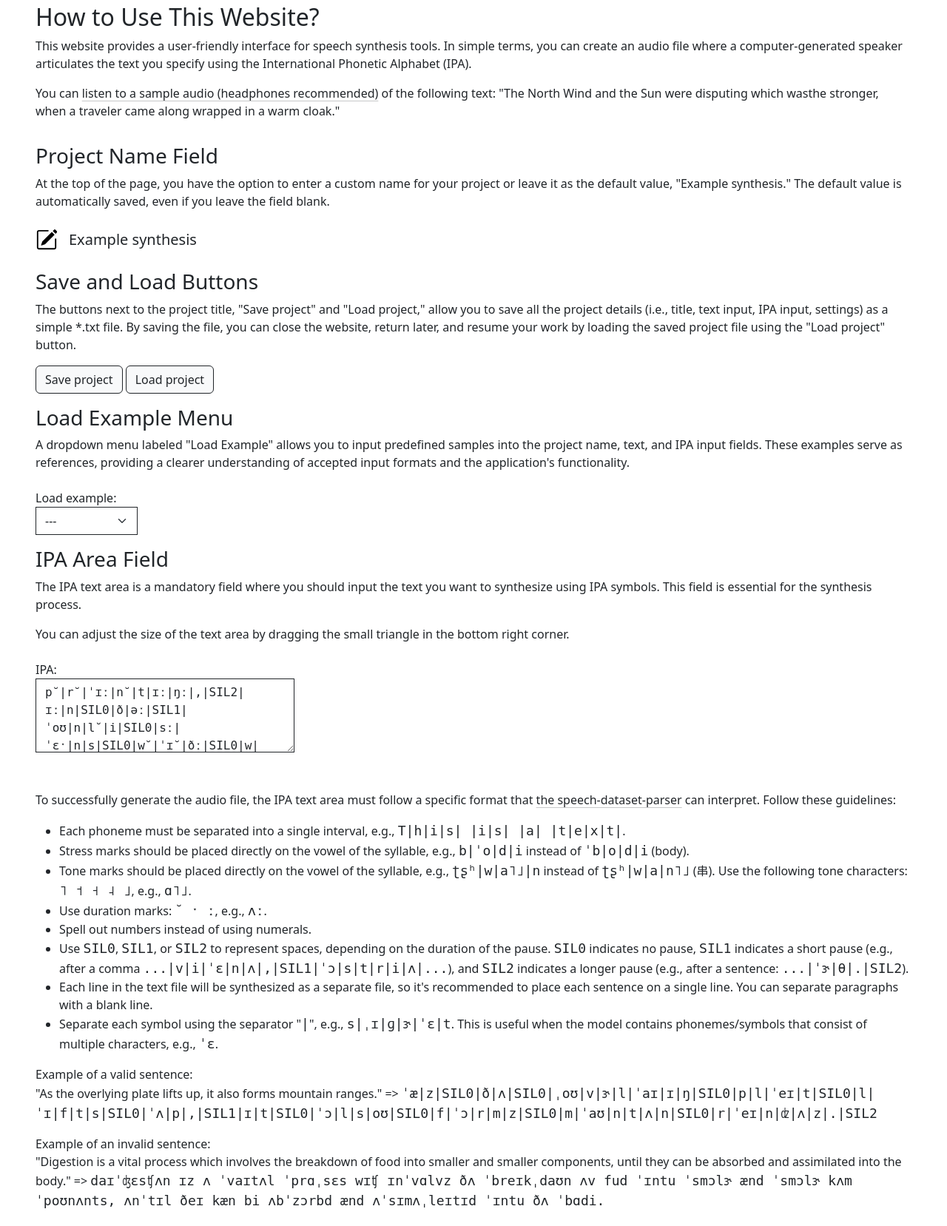
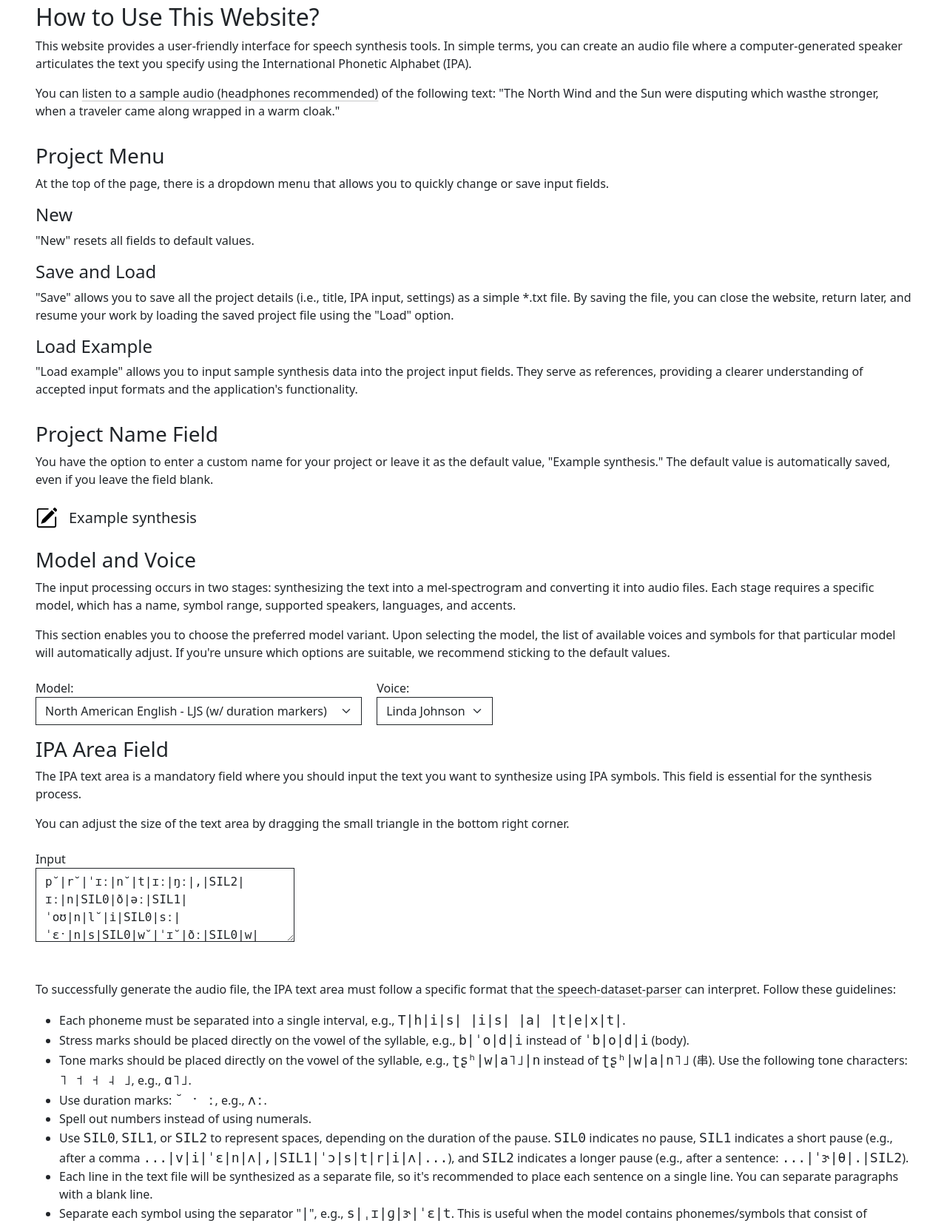
Before and after one commit to ntlprzybysz/synthesis-gui, a Django app: page /synthesis/help/ in a window 1280 px wide. Shown: the part 192-1849 px from the top of the page at 74% size. Run offline with Django 4.2, Linux system fonts and the light colour scheme; parts of the project's set-up code (start-up, migrations or seed data) failed here and were passed over.

Commit message:
Adjusted help page to new interface

```diff
--- a/synthesis/templates/help.html
+++ b/synthesis/templates/help.html
@@ -26,9 +26,35 @@
 
     <div class="row mb-3">
         <div class="col">
+            <h3>Project Menu</h3>
+            <p class="text-start">
+                At the top of the page, there is a dropdown menu that allows you to quickly change or save
+                input fields.
+            </p>
+            <h4>New</h4>
+            <p class="text-start">
+                "New" resets all fields to default values.
+            </p>
+            <h4>Save and Load</h4>
+            <p class="text-start">
+                "Save" allows you to save all the project details (i.e., title, IPA input, settings) as
+                a simple *.txt file. By saving the file, you can close the website, return later,
+                and resume your work by loading the saved project file using the "Load" option.
+            </p>
+            <h4>Load Example</h4>
+            <p class="text-start">
+                "Load example" allows you to input sample synthesis data into the project input fields.
+                They serve as references, providing a clearer understanding of accepted input formats
+                and the application's functionality.
+            </p>
+        </div>
+    </div>
+
+    <div class="row mb-3">
+        <div class="col">
             <h3>Project Name Field</h3>
             <p class="text-start">
-                At the top of the page, you have the option to enter a custom name for your project or leave it as
+                You have the option to enter a custom name for your project or leave it as
                 the default value, "Example synthesis." The default value is automatically saved, even if you
                 leave the field blank.
             </p>
@@ -50,35 +76,34 @@
 
     <div class="row mb-3">
         <div class="col">
-            <h3>Save and Load Buttons</h3>
+            <h3>Model and Voice</h3>
             <p class="text-start">
-                The buttons next to the project title, "Save project" and "Load project," allow you to save all
-                the project details (i.e., title, text input, IPA input, settings) as a simple *.txt file.
-                By saving the file, you can close the website, return later, and resume your work by loading
-                the saved project file using the "Load project" button.
+                The input processing occurs in two stages: synthesizing the text into a mel-spectrogram
+                and converting it into audio files. Each stage requires a specific model, which has a name,
+                symbol range, supported speakers, languages, and accents.
             </p>
-            <button type="button" id="save-project-button" class="btn btn-light btn-outline-dark">Save
-                project</button>
-            <button type="button" id="load-project-button" class="btn btn-light btn-outline-dark">Load
-                project</button>
-        </div>
-    </div>
-
-    <div class="row mb-3">
-        <div class="col">
-            <h3>Load Example Menu</h3>
             <p class="text-start">
-                A dropdown menu labeled "Load Example" allows you to input predefined samples into
-                the project name, text, and IPA input fields. These examples serve as references,
-                providing a clearer understanding of accepted input formats and the application's functionality.
+                This section enables you to choose the preferred model variant. Upon selecting the model,
+                the list of available voices and symbols for that particular model will automatically adjust.
+                If you're unsure which options are suitable, we recommend sticking to the default values.
             </p>
-            <label for="example-select-field">Load example:
-                <select class="form-select" name="example-select-test-field" id="example-test"
-                    aria-label="Load example" style="border-radius: 0px; border-color: #212529;">
-                    <option selected>---</option>
-                    <option value="printing">Printing</option>
-                    <option value="mountain">Mountain</option>
-                    <option value="wind">North Wind</option>
+            <label for="model">Model:
+                <select class="form-select" name="model-select-field" id="model-select-field"
+                    style="border-radius: 0px; border-color: #212529;">
+                    <option value="101000-with-markers" selected>North American English - LJS (w/ duration markers)</option>
+                    <option value="101000-without-markers">North American English - LJS (w/o duration markers)</option>
+                    <option value="1051-IPA-3000">Chinese English</option>
+                    <option value="6208-IPA-3500">Italian English</option>
+                    <option value="103500-with-markers">Chinese (w/ duration markers)</option>
+                    <option value="103500-without-markers">Chinese (w/o duration markers)</option>
+                    <option value="MagK-IPA-6400">Czech English</option>
+                    <option value="TZ-IPA-6000">Czech English</option>
+                </select>
+            </label>
+            <label for="voice">Voice:
+                <select class="form-select" name="voice" id="voice-select-field"
+                    style="border-radius: 0px; border-color: #212529;">
+                    <option value="Linda Johnson" selected="">Linda Johnson</option>
                 </select>
             </label>
         </div>
@@ -88,14 +113,13 @@
         <div class="col">
             <h3>IPA Area Field</h3>
             <p class="text-start">
-                The IPA text area is a mandatory field where you should input the text you want to synthesize using IPA
-                symbols.
-                This field is essential for the synthesis process.
+                The IPA text area is a mandatory field where you should input the text you want
+                to synthesize using IPA symbols. This field is essential for the synthesis process.
             </p>
             <p class="text-start">
                 You can adjust the size of the text area by dragging the small triangle in the bottom right corner.
             </p>
-            <label for="ipa-input">IPA:</label>
+            <label for="ipa-input">Input</label>
             <textarea id="ipa-input" class="form-control mb-1"
                 style="width: 350px; height: 100px; font-family: Andale Mono, monospace; border-color: #212529; border-radius: 0px;">p˘|r˘|ˈɪː|n˘|t|ɪː|ŋː|,|SIL2|ɪː|n|SIL0|ð|əː|SIL1|ˈoʊ|n|l˘|i|SIL0|sː|ˈɛˑ|n|s|SIL0|w˘|ˈɪ˘|ðː|SIL0|w|ˈɪ|tʃ|SIL0|w|ˈi|SIL0|ˈɑ|r|SIL0|ˈæ|t|SIL0|p˘|r˘|ˈɛ|z|ə|n˘|t|SIL0|k˘|ə˘|n|s|ˈʌrː|n|dː|,|SIL3|d|ˈɪ|f|ərˑ|zː|SIL1|f˘|r˘|ˈʌ˘|mˑ|SIL0|m˘|ˈoʊˑ|s|t˘|SIL0|ˈɪ|f|SIL0|n|ˈɑ|t|SIL0|f˘|r˘|ˈʌ˘|m|SIL0|ˈɔ|lˑ|SIL0|ðˑ|əː|SIL0|ˈɑ|r|t|s˘|SIL0|ə|n|d|SIL0|k|r˘|ˈæ|f|t˘|s|SIL0|r|ˌɛ˘|p|r˘|ɪ˘|z|ˈɛ|n˘|t|ɪ|d|SIL0|ɪː|n|SIL0|ð˘|ə|SIL0|ˌɛˑ|k|s˘|ə|b|ˈɪˑ|ʃ|əˑ|nː|SIL2|ɪ|n|SIL0|b˘|ˈi˘|ɪː|ŋ˘|SIL0|k˘|ə˘|m|p|ˈɛr|ə|t|ɪ|v|l|i|SIL0|mˑ|ˈɑː|d|ər|nː|.|SIL2</textarea>
             <br><br>
@@ -171,7 +195,7 @@
             </p>
             <div class="row">
                 <div class="col">
-                    <legend>Insert IPA symbol:</label>
+                    <legend>Insert symbol on cursor position</label>
                     <div class="row" id="ipa-chart" name="ipa-chart" style="width: 350px;">
                         <div class="col" style="padding: .0rem;">
                             <button type="button" class="btn btn-light btn-ipa"
@@ -200,44 +224,9 @@
                     </div>
                 </div>
             </div>
-            <label for="ipa-input-field">IPA:</label><br>
+            <label for="ipa-input-field">Input</label><br>
             <textarea id="ipa-input-field" class="form-control mb-1"
                 style="width: 350px; height: 100px; font-family: Andale Mono, monospace; border-color: #212529; border-radius: 0px;"></textarea>
-        </div>
-    </div>
-
-    <div class="row mb-3">
-        <div class="col">
-            <h3>Settings</h3>
-            <p class="text-start">
-                The input processing occurs in two stages: synthesizing the text into a mel-spectrogram
-                and converting it into audio files. Each stage requires a specific model, which has a name,
-                symbol range, supported speakers, languages, and accents.
-            </p>
-            <p class="text-start">
-                This section enables you to choose the preferred model variant. Upon selecting the model,
-                the list of available voices and symbols for that particular model will automatically adjust.
-                If you're unsure which options are suitable, we recommend sticking to the default values.
-            </p>
-            <label for="model">Model:
-                <select class="form-select" name="model-select-field" id="model-select-field"
-                    style="border-radius: 0px; border-color: #212529;">
-                    <option value="101000-with-markers" selected>North American English - LJS (w/ duration markers)</option>
-                    <option value="101000-without-markers">North American English - LJS (w/o duration markers)</option>
-                    <option value="1051-IPA-3000">Chinese English</option>
-                    <option value="6208-IPA-3500">Italian English</option>
-                    <option value="103500-with-markers">Chinese (w/ duration markers)</option>
-                    <option value="103500-without-markers">Chinese (w/o duration markers)</option>
-                    <option value="MagK-IPA-6400">Czech English</option>
-                    <option value="TZ-IPA-6000">Czech English</option>
-                </select>
-            </label>
-            <label for="voice">Voice:
-                <select class="form-select" name="voice" id="voice-select-field"
-                    style="border-radius: 0px; border-color: #212529;">
-                    <option value="Linda Johnson" selected="">Linda Johnson</option>
-                </select>
-            </label>
         </div>
     </div>
 
```
